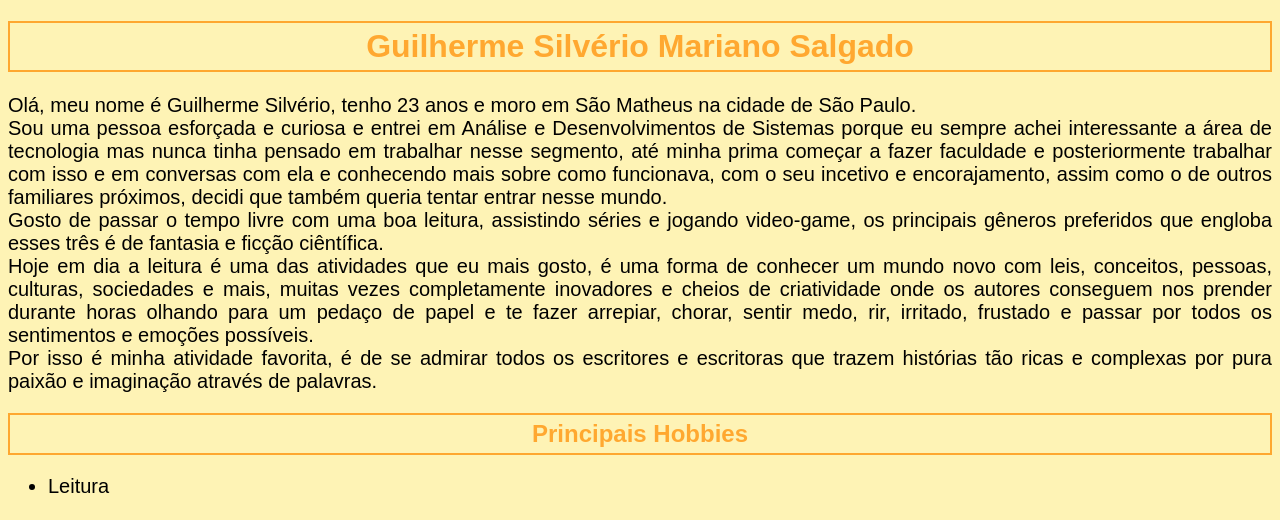
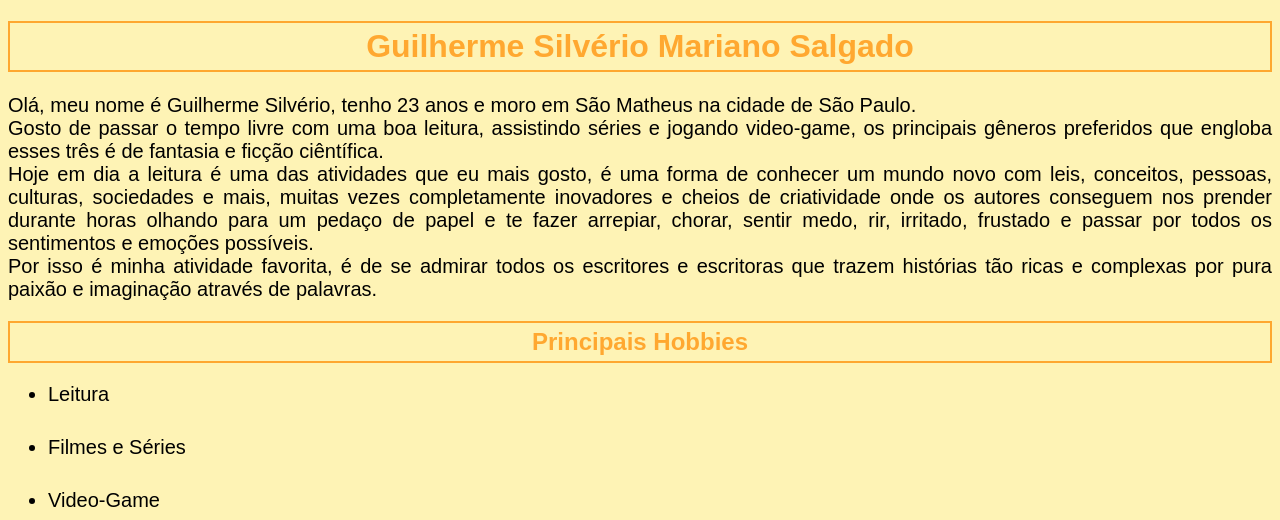
Before and after one commit to guisilverio/Trabalho-Fundamentos-de-Desenvolvimento-de-Softwares, a plain HTML site: page index.html in a window 1280 px wide. Shown: the top 520 px of the page. Drawn offline with Linux system fonts and the light colour scheme.

Commit message:
Update index.html

```diff
--- a/index.html
+++ b/index.html
@@ -15,12 +15,6 @@
 
   <p class="paragrafo01"> Olá, meu nome é Guilherme Silvério, tenho 23 anos e moro em São Matheus na cidade de São
     Paulo. <br>
-    Sou uma pessoa esforçada e curiosa e entrei em Análise e Desenvolvimentos de Sistemas
-    porque eu sempre achei interessante a área de tecnologia mas nunca tinha pensado em trabalhar nesse segmento,
-    até minha prima começar a fazer faculdade e posteriormente trabalhar com isso e em conversas com ela e conhecendo
-    mais sobre como funcionava,
-    com o seu incetivo e encorajamento, assim como o de outros familiares próximos, decidi que também queria tentar
-    entrar nesse mundo. <br>
     Gosto de passar o tempo livre com uma boa leitura, assistindo séries e jogando video-game, os principais gêneros
     preferidos que engloba
     esses três é de fantasia e ficção ciêntífica. <br>
```
